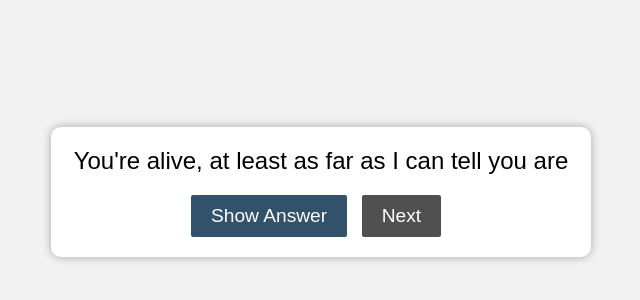
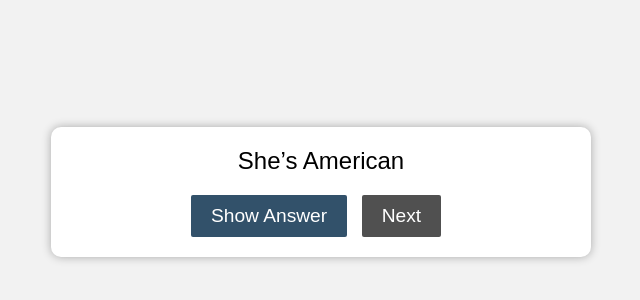
Before and after one commit to quartz1923/1975, a plain HTML site: page index.html in a window 1280 px wide. Shown: the part 216-516 px from the top of the page, without its empty margins (319-959 px from the left). Drawn offline with Linux system fonts and the light colour scheme.

Commit message:
More pff

```diff
--- a/index.html
+++ b/index.html
@@ -63,15 +63,16 @@
 	  const $ = document.querySelector.bind(document);
     function init() {
         const names = Object.keys(songs);
-        const random = arr => arr[Math.floor(Math.random() * arr.length)];
+        const random = () => names[Math.floor(Math.random() * names.length)];
         const $answer = $('#answer');
+        const $lyric = $('#lyric');
         let answer = '';
 
         const next = function () {
-          const name = random(names);
-          $('#lyric').innerText = random(songs[name].split('\n').filter(x => x.split(' ').length > 3));
+          const name = random();
+          $lyric.innerText = random();
 
-          $('#answer').innerText = "";
+          $answer.innerText = "";
           answer = name;
         };
 
```
